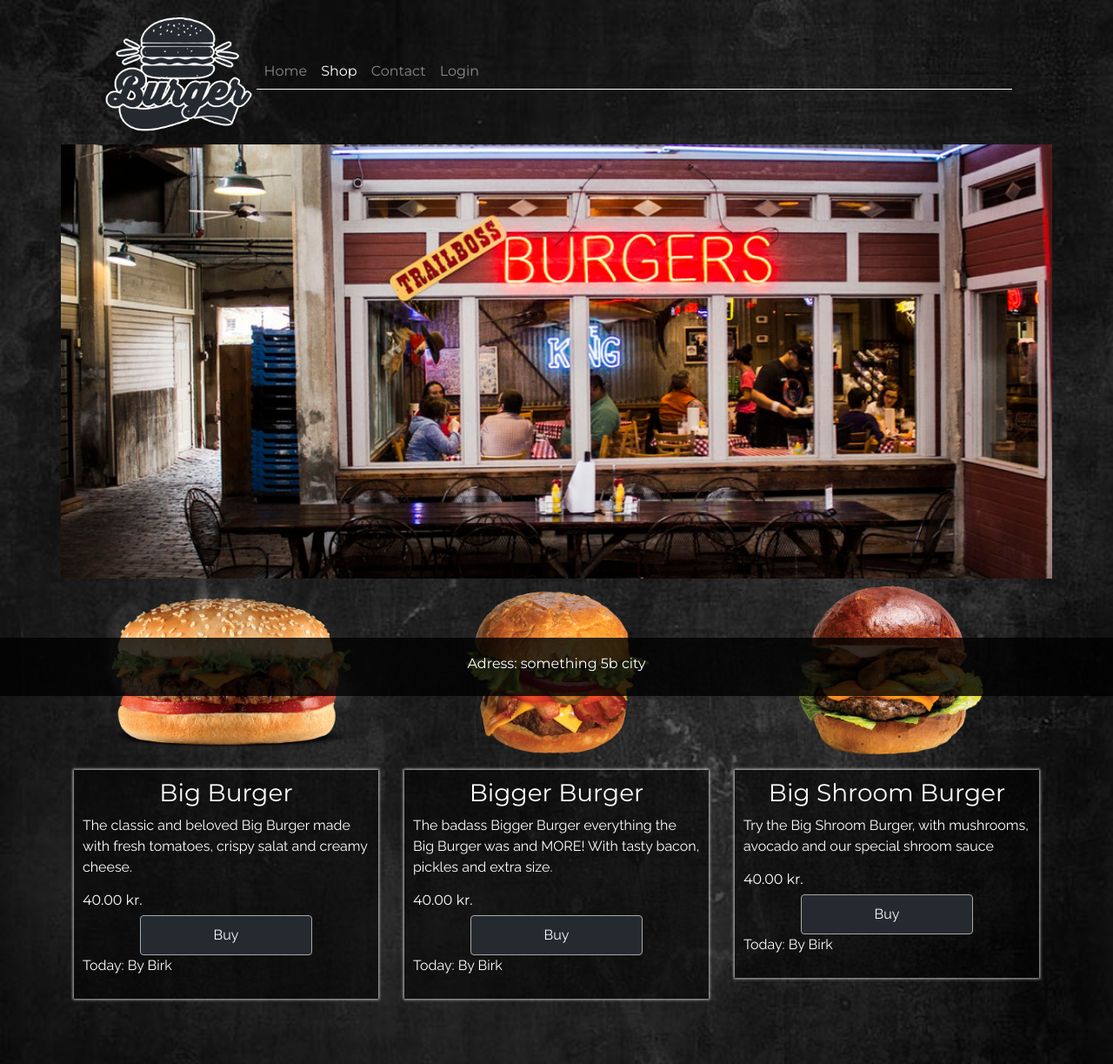
After one commit to birk0169/BigBurgers, a PHP site: page /shop.php in a window 1280 px wide. The commit adds this page. Shown: the whole page at 87% size. Run offline with PHP 8.4, Linux system fonts and the light colour scheme.

Commit message:
added a shop page(Still under construction)

```diff
--- a/css/styles.css
+++ b/css/styles.css
@@ -7,6 +7,10 @@
 h1, h2, h3, h4, h5, h6, a {
   color: white;
   font-family: 'Montserrat', sans-serif;
+}
+
+.cursive {
+  font-style: italic;
 }
 
 body {
--- a/css/styles.scss
+++ b/css/styles.scss
@@ -7,6 +7,8 @@ $grey: #252a30;
 $white: #fdfdfd;
 $red: #d60004;
 
+
+//Typography
 *{
     color: white;
     font-family: 'Raleway', sans-serif;
@@ -17,6 +19,11 @@ h1, h2, h3, h4, h5, h6, a{
     font-family: 'Montserrat', sans-serif;
 }
 
+.cursive{
+    font-style: italic;
+}
+
+//Body
 body{
     background: url(../img/background.jpg);
     background-position: cover;
--- a/index.php
+++ b/index.php
@@ -29,8 +29,8 @@
                     <div class="collapse navbar-collapse" id="mainNav">
 
                         <div class="navbar-nav">
-                            <a href="#" class="nav-item nav-link active">Home</a>
-                            <a href="#" class="nav-item nav-link">Shop</a>
+                            <a href="index.php" class="nav-item nav-link active">Home</a>
+                            <a href="shop.php" class="nav-item nav-link">Shop</a>
                             <a href="#" class="nav-item nav-link">Contact</a>
                             <a href="#" class="nav-item nav-link mr-auto">Login</a>
                         </div>
--- /dev/null
+++ b/shop.php
@@ -0,0 +1,119 @@
+<!DOCTYPE html>
+<html lang="en">
+    <head>
+        <meta charset="UTF-8" />
+        <meta name="viewport" content="width=device-width, initial-scale=1.0" />
+        <meta http-equiv="X-UA-Compatible" content="ie=edge" />
+        <title>Big Burger</title>
+        <meta name="description" content="Quality burgers, fries and wraps">
+        <!-- BOOTSTRAP -->
+        <link
+            rel="stylesheet"
+            href="https://stackpath.bootstrapcdn.com/bootstrap/4.3.1/css/bootstrap.min.css"
+            integrity="sha384-ggOyR0iXCbMQv3Xipma34MD+dH/1fQ784/j6cY/iJTQUOhcWr7x9JvoRxT2MZw1T"
+            crossorigin="anonymous"
+        />
+        <!-- Custom css -->
+        <link rel="stylesheet" href="css/styles.css" />
+    </head>
+    <body>
+    <div class="container">
+        <!-- HEADER -->
+        <header>
+            <nav class="navbar navbar-toggleable-sm navbar-expand-md navbar-inverse navbar-dark">
+                <div class="container">
+                    <img class="logo img-fluid navbar-left" src="img/temp-logo-2.png" alt="">
+                    <button class="navbar-toggler ml-auto hidden-sm-up float-xs-right" data-toggle="collapse" data-target="#mainNav">
+                        <span class="navbar-toggler-icon"></span>
+                    </button>
+                    <div class="collapse navbar-collapse" id="mainNav">
+
+                        <div class="navbar-nav">
+                            <a href="index.php" class="nav-item nav-link">Home</a>
+                            <a href="shop.php" class="nav-item nav-link active">Shop</a>
+                            <a href="#" class="nav-item nav-link">Contact</a>
+                            <a href="#" class="nav-item nav-link mr-auto">Login</a>
+                        </div>
+                    </div>
+                </div>
+            </nav>
+            <!-- Header Image -->
+            <div class="row">
+                <div class="col px-0">
+                    <img class="header-image img-fluid px-0" src="img\header-image-3.jpg" alt="Burger Resturant">
+                </div>
+            </div>
+        </header>
+        <!-- MAIN -->
+        <main>
+            <!-- <div class="row background-black">
+                <div class="col-lg-3 col-md-5">
+                    <h2>SHOP</h2>
+                </div>
+                <div class="col-lg-9 col-md-7">
+                    <p>See our selection of fantastic burgers, drinks and menus. Lorem ipsum dolor sit amet consectetur adipisicing elit. Ea debitis reiciendis doloremque. Molestias repellendus reiciendis ipsa laborum quisquam, praesentium beatae voluptatum dolorum incidunt hic optio aperiam excepturi esse nihil quia?</p>
+                </div>
+            </div> -->
+            <!-- Articles -->
+
+            <div class="row shop">
+                <article class="col-md-4">
+                    <img class="img-fluid" src="img/burger-1.png" alt="The classic and tasty Big Burger">
+                    <div>
+                        <h3>Big Burger</h3>
+                        <p>The classic and beloved Big Burger made with fresh tomatoes, crispy salat and creamy cheese.</p>
+                        <h6>40.00 kr.</h6>
+                        <button class="btn mt-auto">Buy</button>
+                        <p>Today: By Birk</p>
+                    </div>
+                </article>
+                <article class="col-md-4">
+                    <img class="img-fluid" src="img/burger-2.png" alt="The Bigger Burger with extra crispy bacon">
+                    <div>
+                        <h3>Bigger Burger</h3>
+                        <p>The badass Bigger Burger everything the Big Burger was and MORE! With tasty bacon, pickles and extra size.</p>
+                        <h6>40.00 kr.</h6>
+                        <button class="btn mt-auto">Buy</button>
+                        <p>Today: By Birk</p>
+                    </div>
+                </article>
+                <article class="col-md-4">
+                    <img class="img-fluid" src="img/burger-3.png" alt="The fluffy and juicy Shroom Burger">
+                    <div>
+                        <h3>Big Shroom Burger</h3>
+                        <p>Try the Big Shroom Burger, with mushrooms, avocado and our special shroom sauce</p>
+                        <h6>40.00 kr.</h6>
+                        <button class="btn mt-auto">Buy</button>
+                        <p>Today: By Birk</p>
+                    </div>
+                </article>
+            </div>
+        </main>
+    </div>
+    <!-- FOOTER -->
+    <footer>
+        <h6>Adress: something 5b city</h6>
+    </footer>
+
+
+        <!-- JAVASCRIPT -->
+        <!-- Bootstrap js -->
+        <script
+            src="https://code.jquery.com/jquery-3.3.1.slim.min.js"
+            integrity="sha384-q8i/X+965DzO0rT7abK41JStQIAqVgRVzpbzo5smXKp4YfRvH+8abtTE1Pi6jizo"
+            crossorigin="anonymous"
+        ></script>
+        <script
+            src="https://cdnjs.cloudflare.com/ajax/libs/popper.js/1.14.7/umd/popper.min.js"
+            integrity="sha384-UO2eT0CpHqdSJQ6hJty5KVphtPhzWj9WO1clHTMGa3JDZwrnQq4sF86dIHNDz0W1"
+            crossorigin="anonymous"
+        ></script>
+        <script
+            src="https://stackpath.bootstrapcdn.com/bootstrap/4.3.1/js/bootstrap.min.js"
+            integrity="sha384-JjSmVgyd0p3pXB1rRibZUAYoIIy6OrQ6VrjIEaFf/nJGzIxFDsf4x0xIM+B07jRM"
+            crossorigin="anonymous"
+        ></script>
+        <!-- Custom js -->
+        <script src="js/myScript.js"></script>
+    </body>
+</html>
```
Also changed, not shown: 1 other file.
